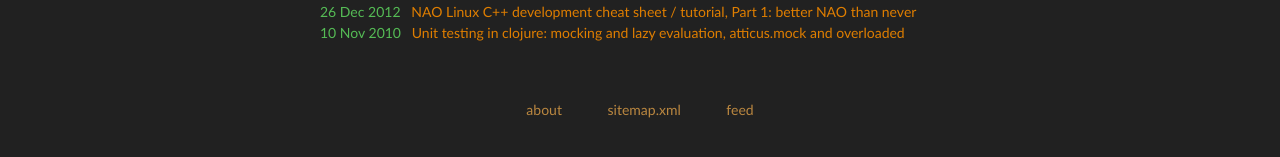
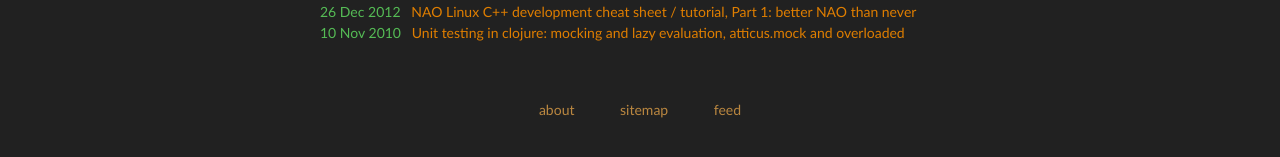
Before and after one commit to agravier/agravier.github.io, a Jekyll site: the page built from index.html, in a window 1280 px wide. Shown: the part 180-337 px from the top of the page. Built offline with Jekyll 4.4.1, drawn with Linux system fonts in a browser that asks for light colours.

Commit message:
Fix mistake in sitemap link

```diff
--- a/_layouts/default.html
+++ b/_layouts/default.html
@@ -70,7 +70,7 @@
     <div id="footer_wrap" class="outer">
       <footer class="inner">
         <a href="{{ base.url }}/about/">about</a>
-        <a href="{{ base.url }}/sitemap/">sitemap.xml</a>
+        <a href="{{ base.url }}/sitemap.xml">sitemap</a>
         <a href="{{ base.url }}/atom.xml">feed</a>
       </footer>
     </div>
```
